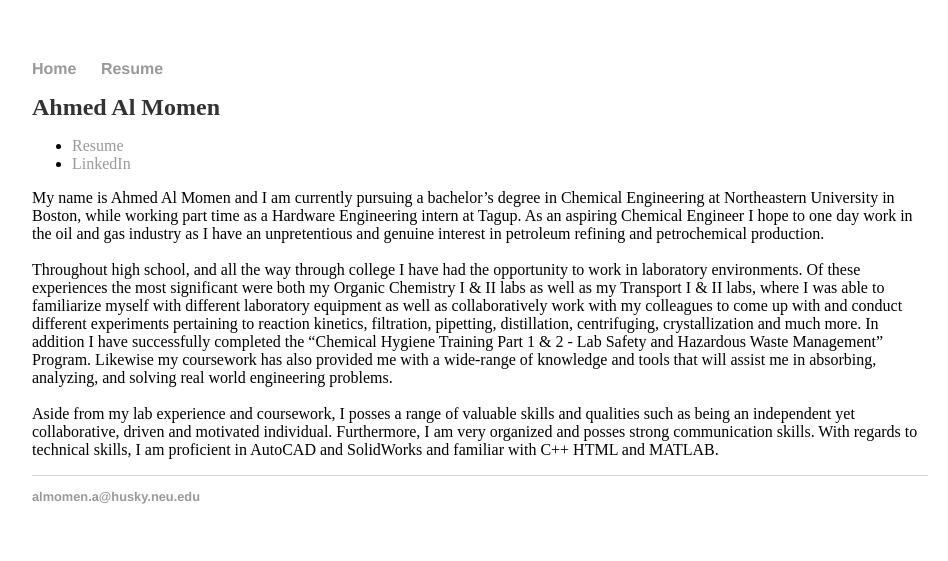
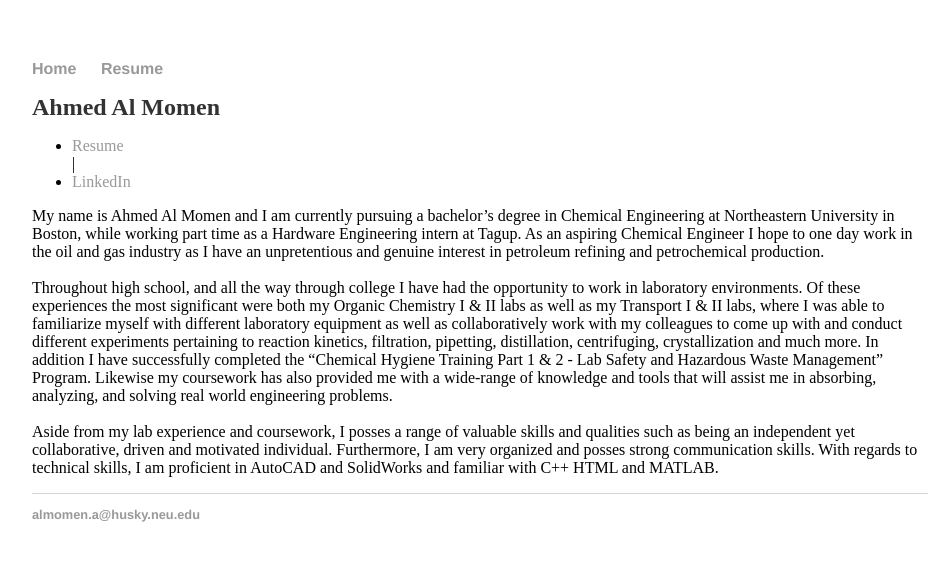
Before and after one commit to ahmedalmomen/aalmomen.com, a Jekyll site: the page built from index.html, in a window 1280 px wide. Shown: the top 561 px of the page, without its empty margins (160-1108 px from the left). Built offline with Jekyll 4.4.1, drawn with Linux system fonts in a browser that asks for light colours.

```diff
--- a/index.html
+++ b/index.html
@@ -6,8 +6,8 @@ title: Ahmed Al Momen|About me
          <h1>Ahmed Al Momen</h1>
          <ul>
 
-                          <li><a href="/ahmed-al-momens-resume.pdf">Resume</a></li>
-                          <li><a href="https://www.linkedin.com/in/ahmedalmomen/">LinkedIn</a></li>
+                          <li><a href="/ahmed-al-momens-resume.pdf">Resume</a></li> | <li><a href="https://www.linkedin.com/in/ahmedalmomen/">LinkedIn</a></li>
+
                   </ul>
          <p> My name is Ahmed Al Momen and I am currently pursuing a bachelor’s degree in Chemical Engineering at Northeastern University
          in Boston, while working part time as a Hardware Engineering intern at Tagup. As an aspiring Chemical Engineer I hope
```
